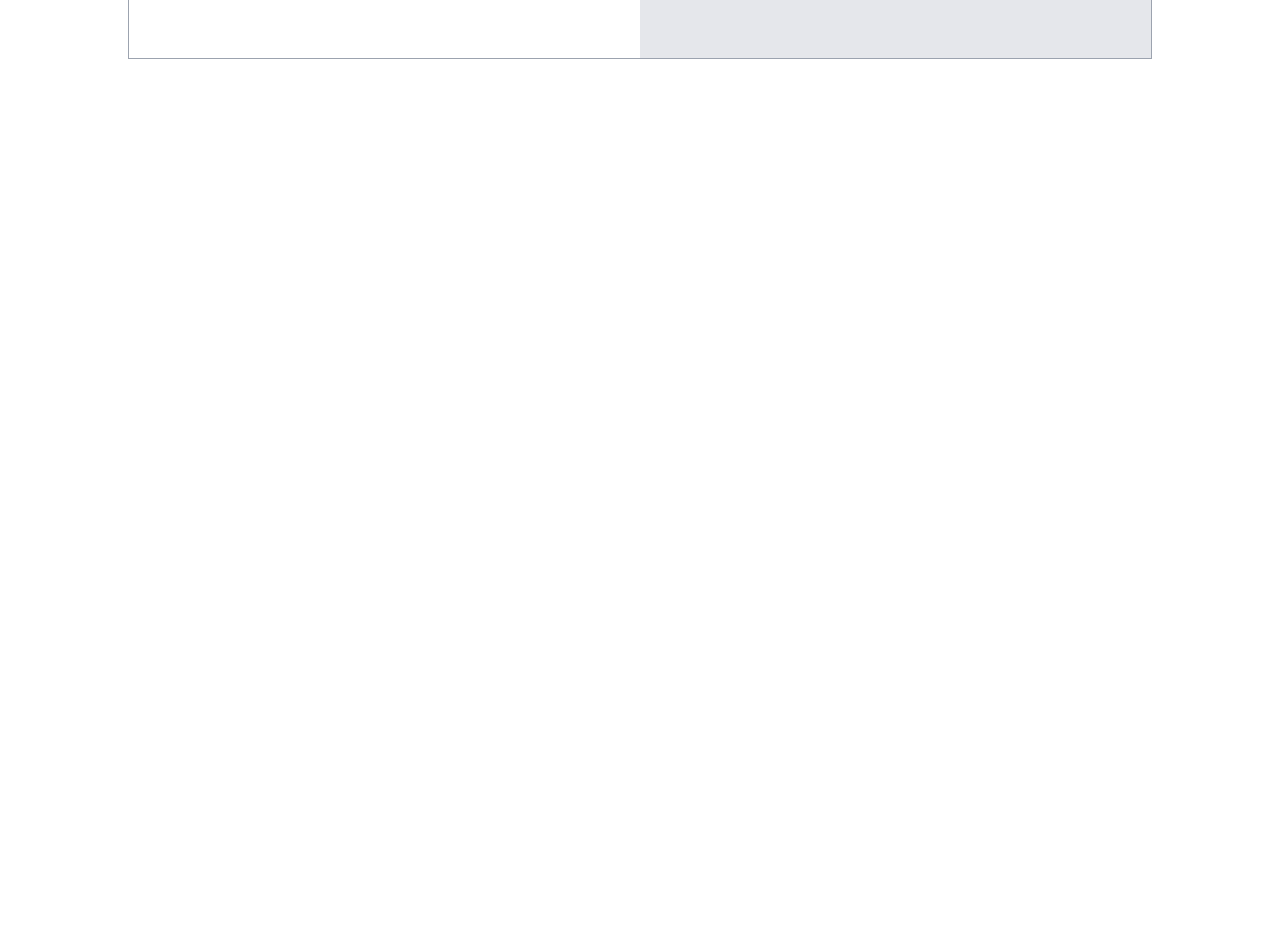
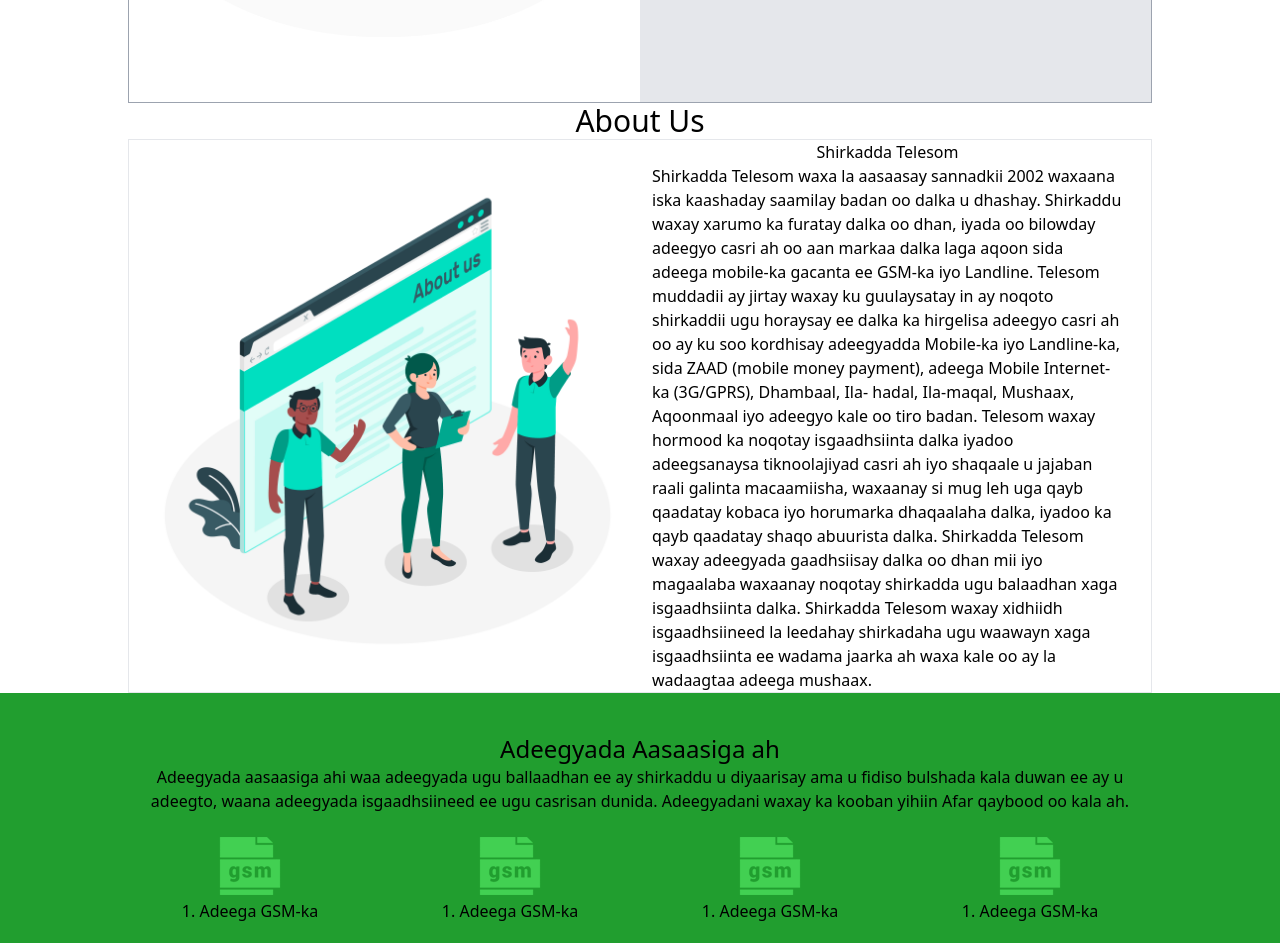
Before and after one commit to Nimcan/Telesom-Web, a React (Create React App) app in the folder client/: page / in a window 1280 px wide. Shown: the part 1100-2043 px from the top of the page. Before the commit the page ends 1159 px from the top, so only its background shows below. Built offline with nearby package versions, Linux system fonts and the light colour scheme.

Commit message:
about component

```diff
--- a/client/src/App.js
+++ b/client/src/App.js
@@ -1,4 +1,5 @@
 import './App.css';
+import About from './Components/about';
 import Career from './Components/career';
 import Crs from './Components/crs';
 import Navbar from './Components/Navbar';
@@ -13,6 +14,7 @@
       <Crs />
       <Portfolio />
       <Career />
+      <About />
     </>
   );
 }
--- a/client/src/Components/Portfolio.js
+++ b/client/src/Components/Portfolio.js
@@ -5,7 +5,7 @@
       <div className='bg-bgImage'>
           {/* <img src='./images/bg.jpg' /> */}
     <div className='contain '>
-        <h1 className='text-center'>Telesom Group Portofolio</h1>
+        <h1 className='text-center text-3xl mb-8'>Telesom Group Portofolio</h1>
 
         <div className='grid md:grid-cols-3 px-4 '>
             <div className='flex flex-col justify-between border border-gray-300'>
--- /dev/null
+++ b/client/src/Components/about.js
@@ -0,0 +1,64 @@
+import React from 'react'
+
+function About() {
+  return (
+    <div>
+        <div className=''>
+            <h1 className='text-3xl text-center'>About Us</h1>
+            <div className='contain '>
+                <div className='grid md:grid-cols-2 items-center border border-gray-200 px-4'>
+                    <div>
+                        <img src='./images/about.jpg' alt='' />
+                    </div>
+                    <div>
+                        <h1 className='text-center'>Shirkadda Telesom</h1>
+                        <p className='px-3'>Shirkadda Telesom waxa la aasaasay sannadkii 2002 waxaana iska kaashaday saamilay badan oo dalka u dhashay.
+                            Shirkaddu waxay xarumo ka furatay dalka oo dhan, iyada oo bilowday adeegyo casri ah oo aan markaa dalka
+                            laga aqoon sida adeega mobile-ka gacanta ee GSM-ka iyo Landline.
+                            Telesom muddadii ay jirtay waxay ku guulaysatay in ay noqoto shirkaddii ugu horaysay ee dalka ka
+                            hirgelisa adeegyo casri ah oo ay ku soo kordhisay adeegyadda Mobile-ka iyo Landline-ka, sida ZAAD (mobile money payment),
+                            adeega Mobile Internet-ka (3G/GPRS), Dhambaal, Ila- hadal, Ila-maqal, Mushaax, Aqoonmaal iyo adeegyo kale oo tiro badan.
+                            Telesom waxay hormood ka noqotay isgaadhsiinta dalka iyadoo adeegsanaysa tiknoolajiyad casri ah iyo shaqaale u jajaban raali galinta macaamiisha,
+                            waxaanay si mug leh uga qayb qaadatay kobaca iyo horumarka dhaqaalaha dalka, iyadoo ka qayb qaadatay shaqo abuurista dalka.
+                            Shirkadda Telesom waxay adeegyada gaadhsiisay dalka oo dhan mii iyo magaalaba waxaanay noqotay shirkadda ugu balaadhan xaga isgaadhsiinta dalka.
+                            Shirkadda Telesom waxay xidhiidh isgaadhsiineed la leedahay shirkadaha ugu waawayn xaga isgaadhsiinta ee wadama jaarka ah waxa kale oo ay la wadaagtaa adeega mushaax.</p>
+                    </div>
+                </div>
+            </div>
+            {/* adeegyada aasaasiga */}
+            <div className='bg-brand-green py-5'>
+                <div className='contain'>
+                <div className='p-5'>
+                <h1 className='text-2xl text-center'>Adeegyada Aasaasiga ah</h1>
+                <p className='text-center'>Adeegyada aasaasiga ahi waa adeegyada ugu ballaadhan ee ay shirkaddu u diyaarisay ama u fidiso bulshada
+                     kala duwan ee ay u adeegto, waana adeegyada
+                    isgaadhsiineed ee ugu casrisan dunida. Adeegyadani waxay ka kooban yihiin Afar qaybood oo kala ah.</p>
+                </div>
+
+                <div className='grid grid-cols-2 md:grid-cols-4 gap-4 justify-items-center '>
+                    <div className=''>
+                        <img src='./images/gsm.png' alt='' className='m-auto'/>
+                        <p>1. Adeega GSM-ka</p>
+                    </div>
+                    <div>
+                        <img src='./images/gsm.png' alt='' className='m-auto' />
+                        <p>1. Adeega GSM-ka</p>
+                    </div>
+                    <div>
+                        <img src='./images/gsm.png' alt='' className='m-auto' />
+                        <p>1. Adeega GSM-ka</p>
+                    </div>
+                    <div>
+                        <img src='./images/gsm.png' alt='' className='m-auto' />
+                        <p>1. Adeega GSM-ka</p>
+                    </div>
+
+                </div>
+              </div>
+            </div>
+        </div>
+    </div>
+  )
+}
+
+export default About
```
Also changed, not shown: client/public/images/about.jpg (added), client/public/images/gsm.png (added).
